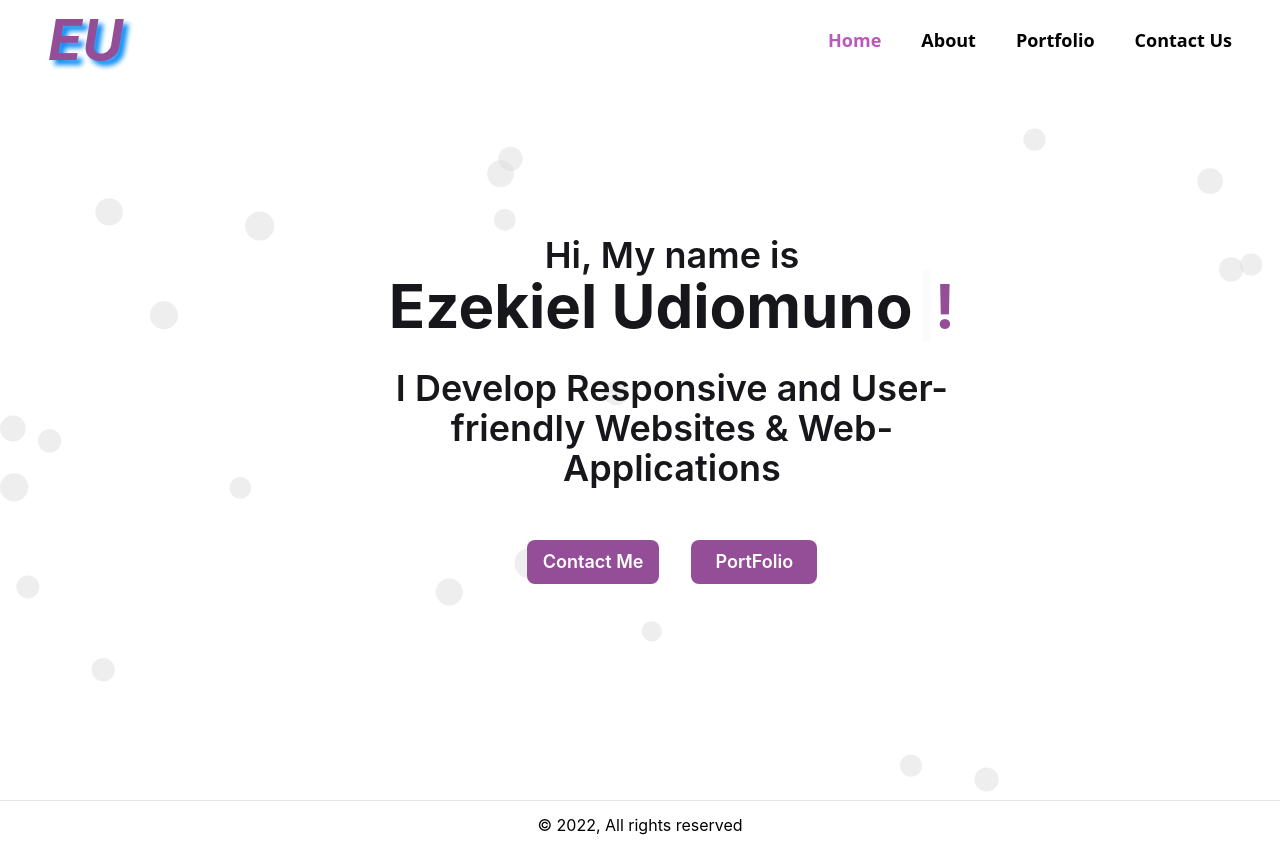
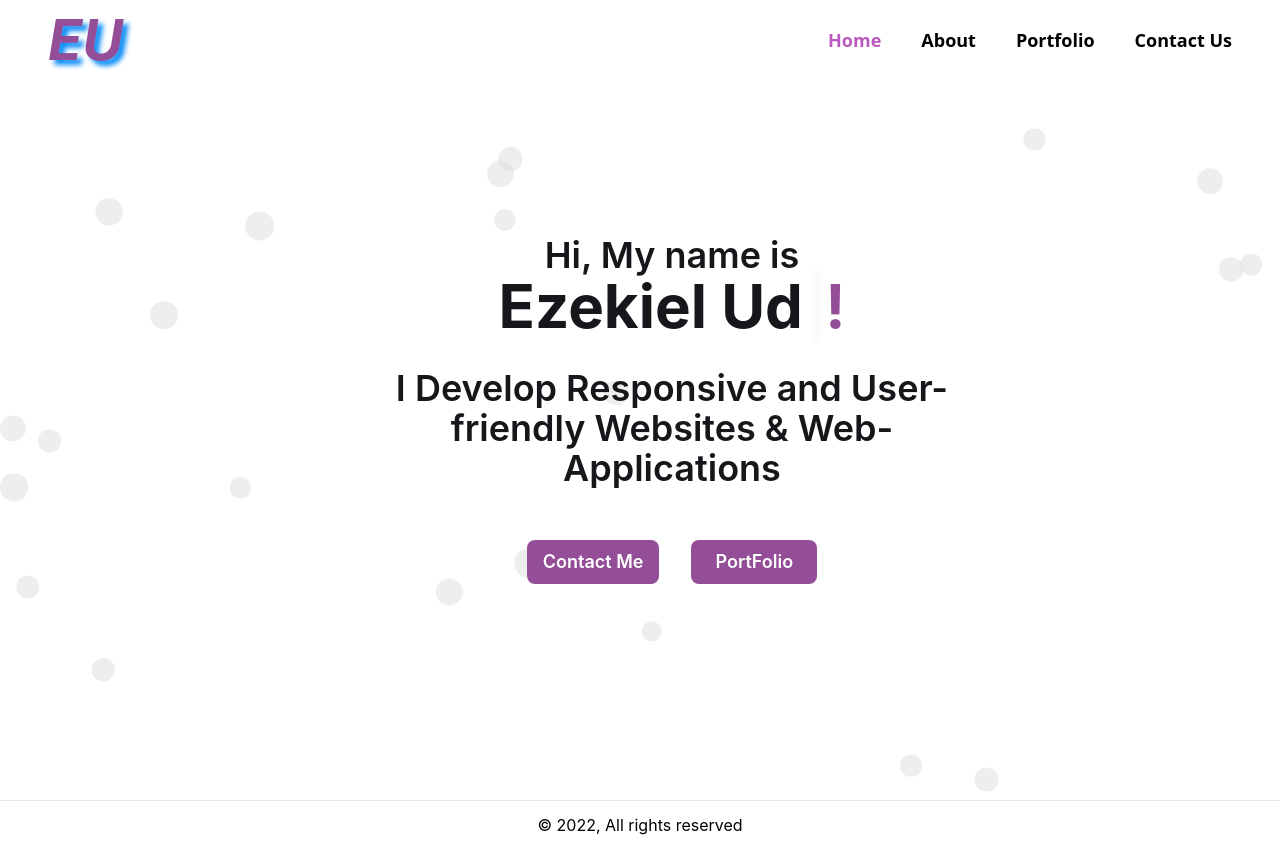
Before and after one commit to uezekiel-mufin/nextportfolio, a Next.js app: page / in a window 1280 px wide. Shown: the top 865 px of the page. Built offline with nearby package versions, Linux system fonts and the light colour scheme.

Commit message:
increase typing speed

```diff
--- a/pages/index.js
+++ b/pages/index.js
@@ -12,7 +12,7 @@ export default function Home() {
 					<span className='text-[#17161A] font-semibold text-2xl md:text-4xl'> Hi, My name is</span>
 					<div>
 						{' '}
-						<Typewriter words={['Ezekiel Udiomuno']} deleteAllOnFinish={true} cursor cursorStyle='|' loop={true} typeSpeed={300} deleteSpeed={200} delaySpeed={1000} />
+						<Typewriter words={['Ezekiel Udiomuno']} deleteAllOnFinish={true} cursor cursorStyle='|' loop={true} typeSpeed={200} deleteSpeed={200} delaySpeed={1000} />
 						<span className='text-[#944d97]'>!</span>
 					</div>
 					{/* Hi, My name is Ezekiel Udiomuno<span className='text-red-800'>!</span> */}
```
